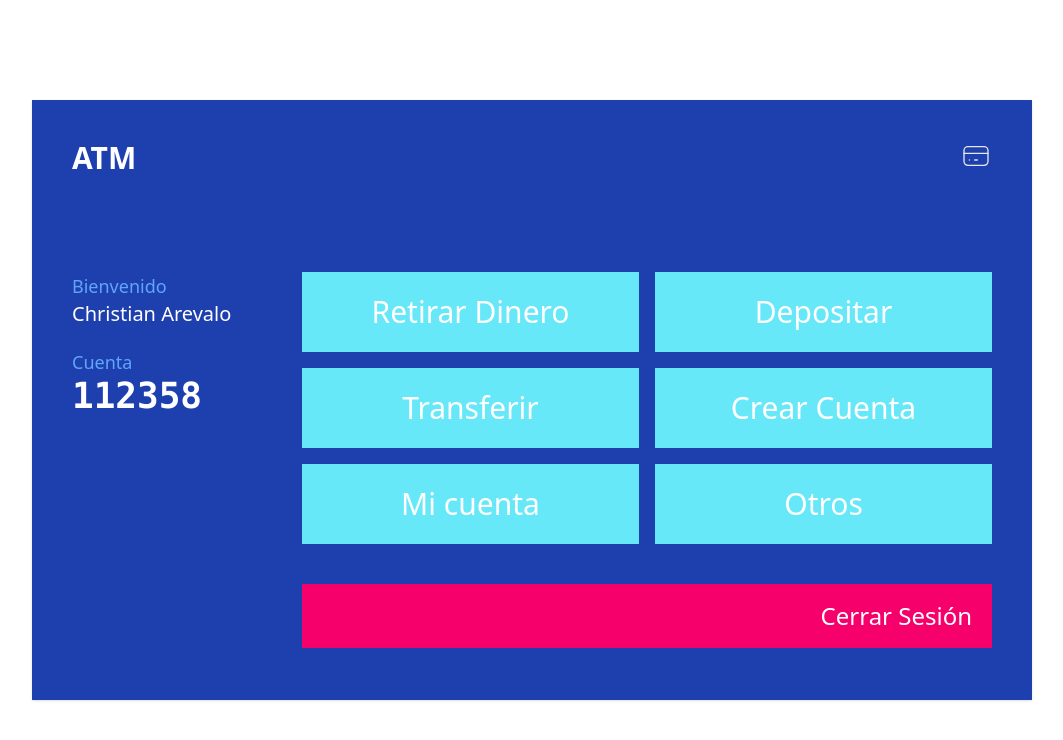
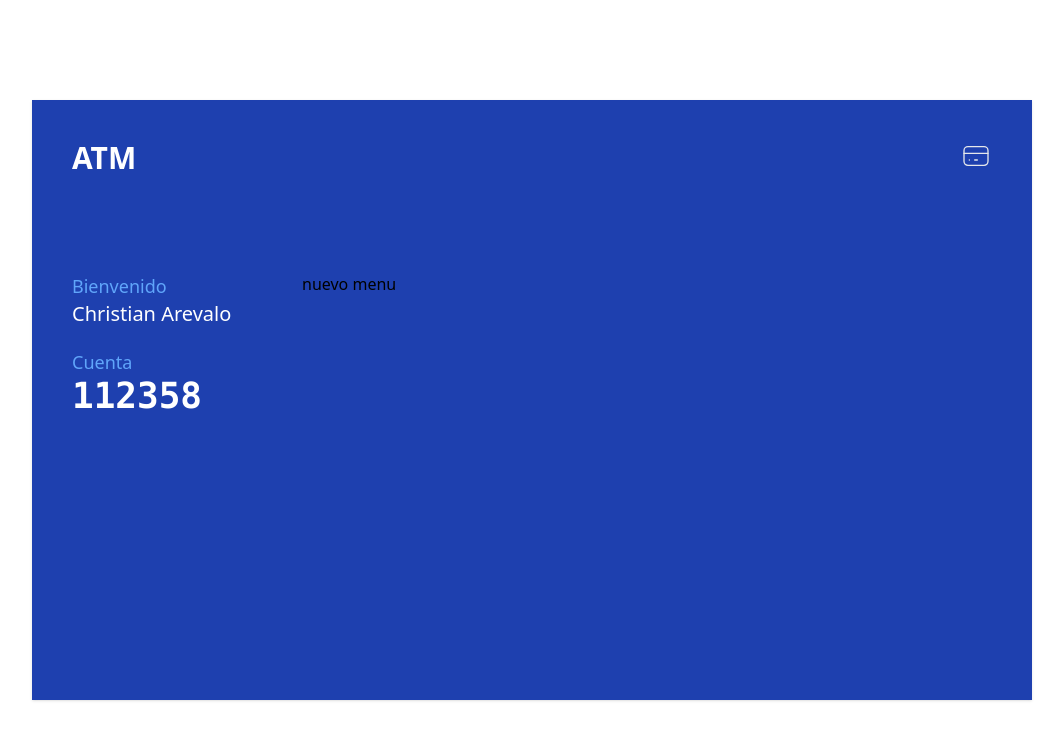
Before and after one commit to carevalo-dev/atm-objetos, a website: page src/index.html in a window 1280 px wide. Both pictures are taken after a click on the element "Crear Cuenta". Shown: the whole page, without its empty margins (108-1171 px from the left). Drawn offline with Linux system fonts and the light colour scheme.

Commit message:
menu invisible

```diff
--- a/src/index.html
+++ b/src/index.html
@@ -28,6 +28,7 @@
                     <p class="font-bold text-white text-4xl font-mono" id="usuarioCuenta">112358</p>
                 </div>
                 <div class="col-span-3" id="pantallaVista">
+                    <div id="menuPrincipal">
                         <div class="grid grid-rows-3 grid-cols-2 gap-4">
                             <div id="optionRetirar" class="bg-cyan-300 h-20 text-3xl text-white text-center leading-[5rem] font-light cursor-pointer hover:bg-blue-500">Retirar Dinero</div>
                             <div id="optionDepositar" class="bg-cyan-300 h-20 text-3xl text-white text-center leading-[5rem] font-light cursor-pointer hover:bg-blue-500">Depositar</div>
@@ -40,6 +41,10 @@
                             <button class="bg-[#F6016B] text-white text-2xl font-light w-full h-16 mt-10 text-right pr-5">Cerrar Sesión</button>
                         </div>
                     </div>
+                    <div id="menuCrearCuenta">
+                        <h2>nuevo menu</h2>
+                    </div>
+                </div>
             </div>
         </div>
     </div>
--- a/src/main.js
+++ b/src/main.js
@@ -1,12 +1,10 @@
 //crear clase persona
 class Persona {
-    constructor(nombres, apellidos,genero,fechaNacimiento,pais,ciudad){
+    constructor(nombres, apellidos,genero,fechaNacimiento){
         this.nombres = nombres;
         this.apellidos = apellidos;
         this.genero = genero;
         this.fechaNacimiento = fechaNacimiento;
-        this.pais = pais;
-        this.ciudad = ciudad;
     }
 
     //método para obtener la edad
@@ -30,7 +28,7 @@ class Cliente extends Persona{
         this.numeroCliente = numeroCliente;
     }
 
-    //crear método para obtener el numero de cliente
+    //crear método para obtener el número de cliente
     getNumeroCliente(){
         return this.numeroCliente;
     }
@@ -67,10 +65,14 @@ class CuentaBanco extends Cliente{
     }
 }
 
-//captura los id
+const optionCrearCuenta = document.getElementById("optionCrearCuenta");
+const menuPrincipal = document.getElementById("menuPrincipal");
+const menuCrearCuenta = document.getElementById("menuCrearCuenta");
 
-const optionRetirar = document.getElementById("optionRetirar");
-const optionDepositar = document.getElementById("optionDepositar");
-const optionSaldo = document.getElementById("optionSaldo");
-const optionDatos = document.getElementById("optionDatos");
-const optionSalir = document.getElementById("optionSalir");
+optionCrearCuenta.addEventListener("click", crearCuenta);
+
+function crearCuenta(){
+menuPrincipal.style.display = "none";
+    menuCrearCuenta.style.display = "block";
+
+}
```
Also changed, not shown: dist/output.css. Lines whose indentation alone changed are shown as unchanged.
